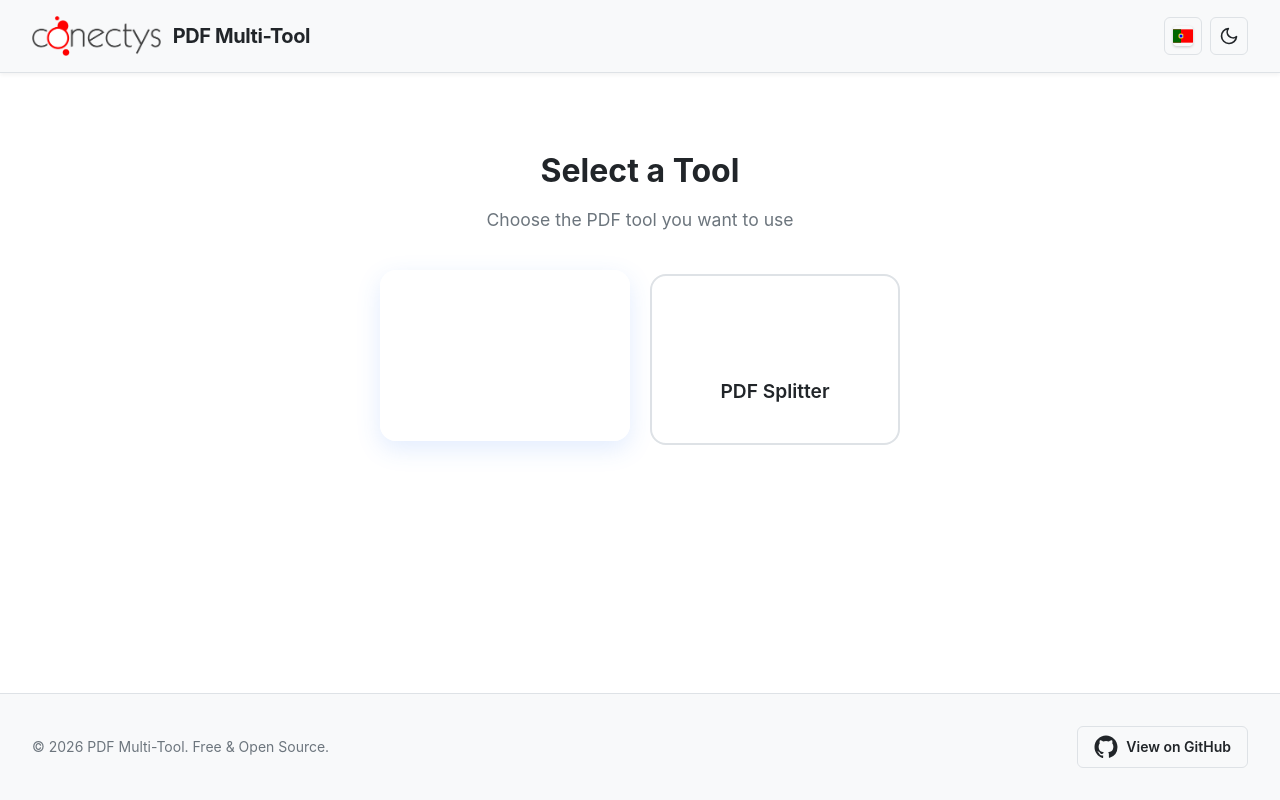
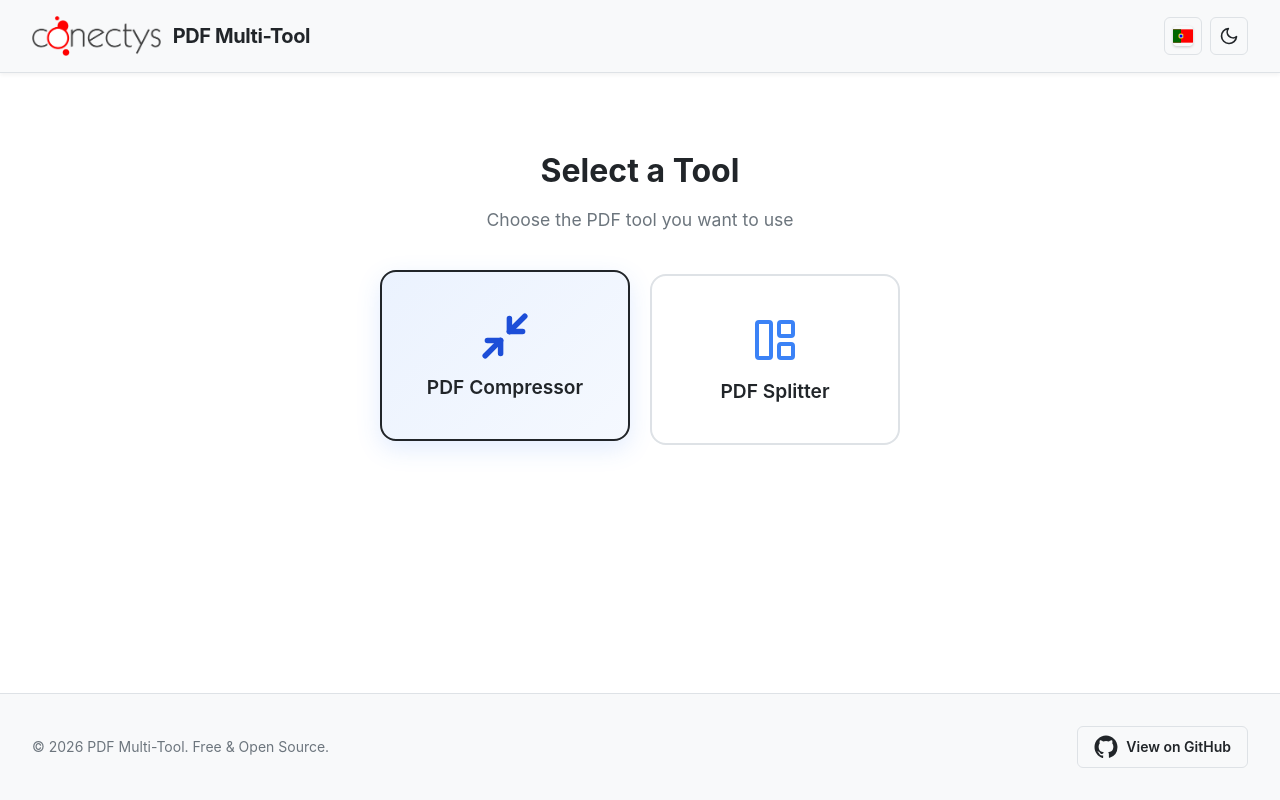
Before and after one commit to Joaosilva27/pdf-compressor, a React (Create React App) app: page / in a window 1280 px wide. In both pictures the pointer is over the button "PDF Compressor". Built offline with nearby package versions, Linux system fonts and the light colour scheme.

Commit message:
icon white-theme bug fix

```diff
--- a/src/App.css
+++ b/src/App.css
@@ -1233,19 +1233,21 @@ a:focus-visible {
   transform: translateY(-4px);
   border-color: var(--primary-color);
   box-shadow: 0 8px 24px rgba(59, 130, 246, 0.15);
-  background: var(--primary-color);
-  color: white;
-}
-
-.tool-button:hover .icon {
-  stroke: white;
+  background: linear-gradient(135deg, rgba(59, 130, 246, 0.1) 0%, rgba(59, 130, 246, 0.05) 100%);
 }
 
 .tool-button .icon {
   width: 48px;
   height: 48px;
-  stroke: var(--primary-color);
+  stroke: #3b82f6;
   transition: all 0.3s ease;
+  stroke-width: 2;
+}
+
+.tool-button:hover .icon {
+  stroke: #1d4ed8;
+  stroke-width: 2.5;
+  transform: scale(1.1);
 }
 
 .tool-button span {
@@ -1342,9 +1344,18 @@ a:focus-visible {
   border-color: var(--border-color);
 }
 
+.dark .tool-button .icon {
+  stroke: #60a5fa;
+}
+
 .dark .tool-button:hover {
-  background: var(--primary-color);
+  background: linear-gradient(135deg, rgba(59, 130, 246, 0.2) 0%, rgba(59, 130, 246, 0.1) 100%);
   border-color: var(--primary-color);
+}
+
+.dark .tool-button:hover .icon {
+  stroke: #93c5fd;
+  stroke-width: 2.5;
 }
 
 .dark .split-item {
```
